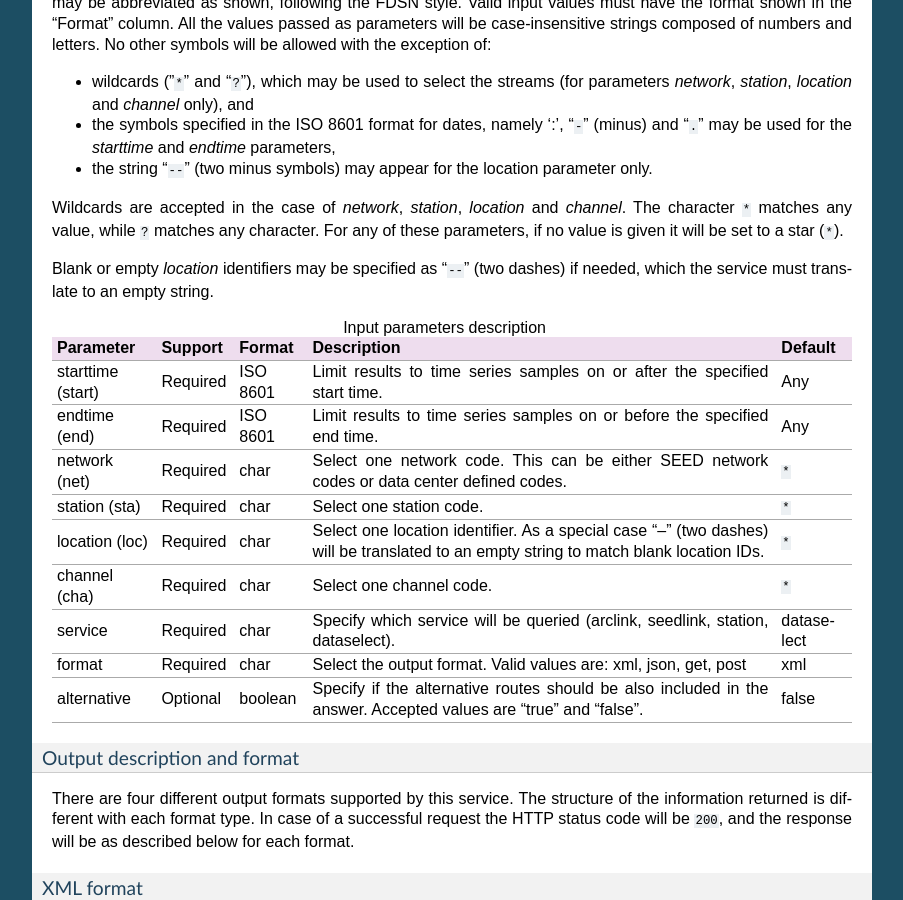
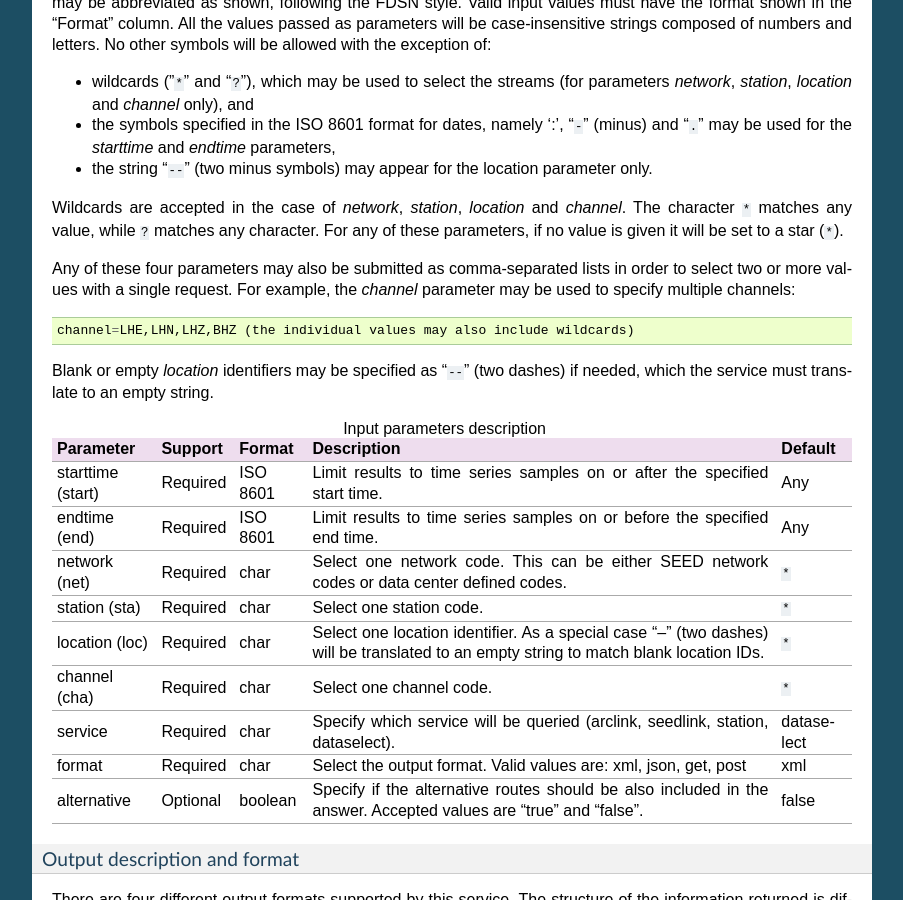
Before and after one commit to EIDA/routing, a Sphinx documentation site: the page built from doc/index.rst, in a window 1280 px wide and 900 px high, scrolled down 8859 px. Shown: the whole window, without its empty margins (198-1101 px from the left). Built offline with Sphinx 7.4.7, drawn with Linux system fonts in a browser that asks for light colours.

Commit message:
Include lists support in the documentation.

```diff
--- a/doc/index.rst
+++ b/doc/index.rst
@@ -583,6 +583,12 @@ Wildcards are accepted in the case of `network`, `station`, `location` and
 character. For any of these parameters, if no value is given it will be set to
 a star (``*``).
 
+Any of these four parameters may also be submitted as comma-separated lists in
+order to select two or more values with a single request. For example, the
+`channel` parameter may be used to specify multiple channels: ::
+
+    channel=LHE,LHN,LHZ,BHZ (the individual values may also include wildcards)
+
 Blank or empty `location` identifiers may be specified as "``--``" (two dashes)
 if needed, which the service must translate to an empty string.
 
```
